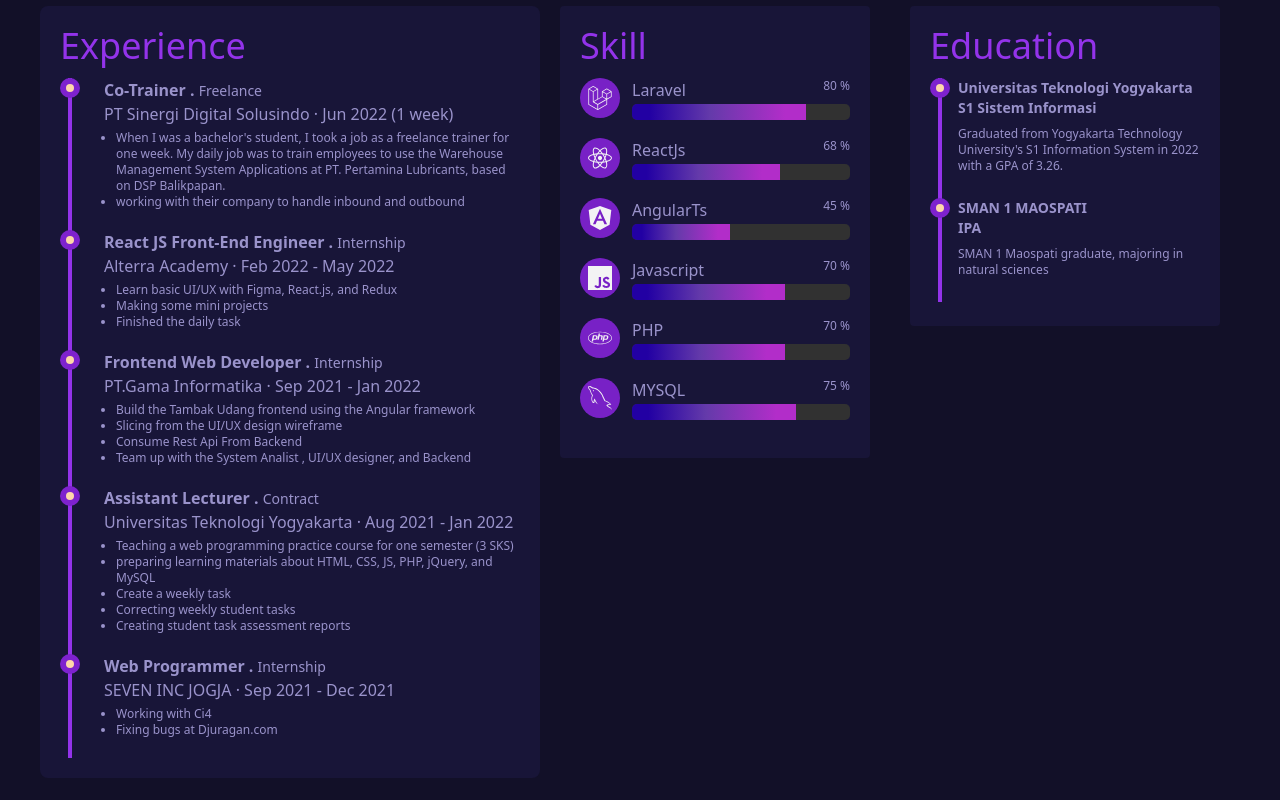
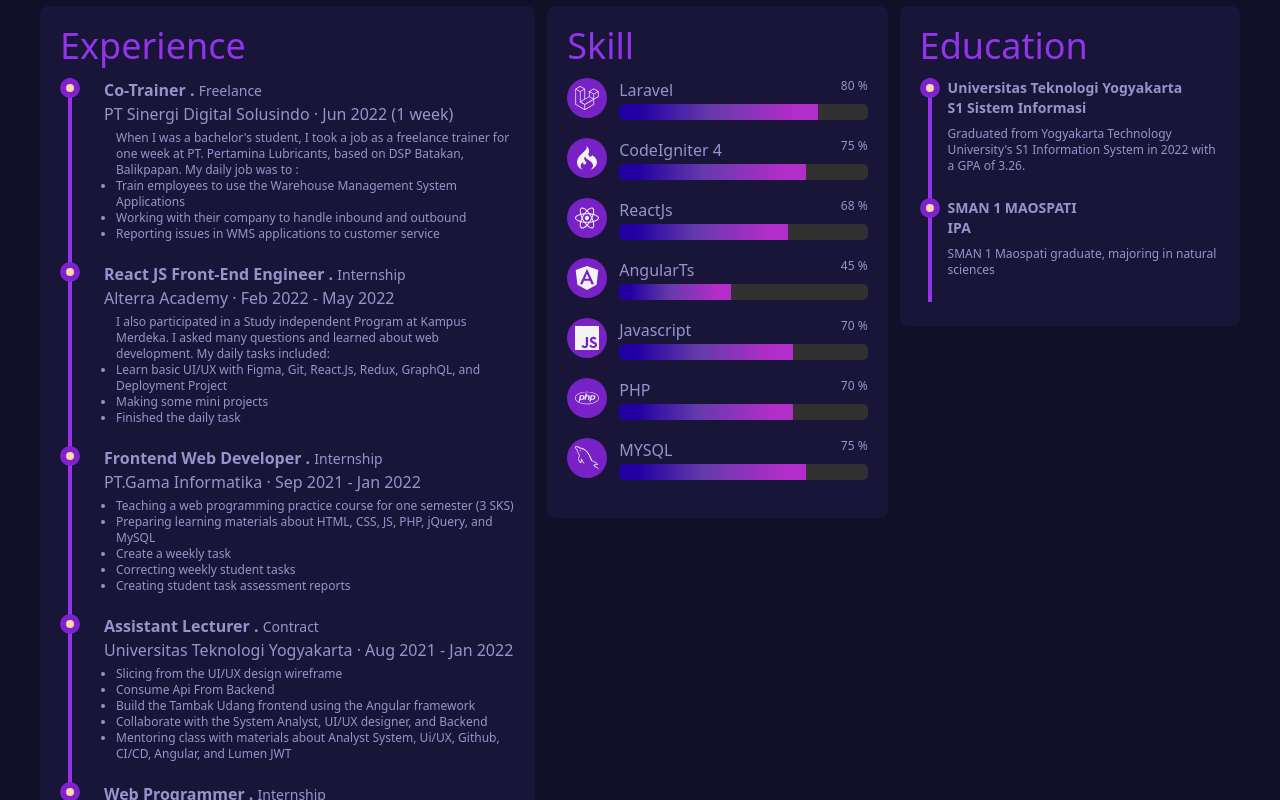
Before and after one commit to fahmihwan/my-cv, a React (Create React App) app: page /about in a window 1280 px wide. Shown: the part 420-1220 px from the top of the page. Built offline with nearby package versions, Linux system fonts and the light colour scheme.

Commit message:
fixs issue

```diff
--- a/public/index.html
+++ b/public/index.html
@@ -3,7 +3,10 @@
     <head>
         <meta charset="utf-8" />
         <link rel="icon" href="%PUBLIC_URL%/favicon.ico" />
-        <meta name="viewport" content="width=device-width, initial-scale=1" />
+        <meta
+            name="viewport"
+            content="width=device-width, height=device-height, initial-scale=1"
+        />
         <meta name="theme-color" content="#000000" />
         <meta
             name="description"
--- a/src/App.css
+++ b/src/App.css
@@ -27,8 +27,8 @@
     border-width: 2px;
     border-style: solid;
     border-image: linear-gradient(to bottom, #a50daf, #35d2c2) 1;
-
     transition: 0.2s;
+    -webkit-transition: 0.2s;
 }
 :hover.listPortoDark {
     animation: dataPortoDark 0.6s linear infinite;
@@ -67,7 +67,7 @@
 /* DARKMODE */
 .profilImgDark {
     border-radius: 75% 25% 75% 25% / 32% 82% 18% 68%;
-    overflow: hidden;
+    overflow: hidden !important;
     box-shadow: rgba(0, 0, 0, 0.17) 0px -23px 25px 0px inset,
         rgba(0, 0, 0, 0.15) 0px -36px 30px 0px inset,
         rgba(0, 0, 0, 0.1) 0px -79px 40px 0px inset,
@@ -101,7 +101,7 @@
     display: flex;
     align-items: center;
     border-radius: 75% 25% 75% 25% / 32% 82% 18% 68%;
-    overflow: hidden;
+    overflow: hidden !important;
 }
 
 /* PROGRESSBAR LIGHT */
--- a/src/components/Modal.js
+++ b/src/components/Modal.js
@@ -1,4 +1,4 @@
-import React from "react";
+import React, { useEffect, useState } from "react";
 // AiOutlineCompress
 
 // redux
@@ -8,6 +8,7 @@
 const Modal = () => {
     const modal = useSelector((state) => state.modal.value);
     const showImg = useSelector((state) => state.showImg.value);
+    // const [dataImg, setDataImg] = useState();
     const dispatch = useDispatch();
 
     return (
--- a/src/data/skills.json
+++ b/src/data/skills.json
@@ -3,6 +3,10 @@
         {
             "title": "Laravel",
             "value": "80"
+        },
+        {
+            "title": "CodeIgniter 4",
+            "value": "75"
         },
         {
             "title": "ReactJs",
--- a/src/data/work_experience.json
+++ b/src/data/work_experience.json
@@ -5,9 +5,11 @@
             "company": "PT Sinergi Digital Solusindo",
             "category": "Freelance",
             "duration": "Jun 2022 (1 week)",
-            "description": [
-                "When I was a bachelor's student, I took a job as a freelance trainer for one week. My daily job was to train employees to use the Warehouse Management System Applications at PT. Pertamina Lubricants, based on DSP Balikpapan.",
-                "working with their company to handle inbound and outbound"
+            "description": "When I was a bachelor's student, I took a job as a freelance trainer for one week at PT. Pertamina Lubricants, based on DSP Batakan, Balikpapan. My daily job was to :",
+            "subDescription": [
+                "Train employees to use the Warehouse Management System Applications",
+                "Working with their company to handle inbound and outbound",
+                "Reporting issues in WMS applications to customer service"
             ]
         },
         {
@@ -15,9 +17,10 @@
             "company": "Alterra Academy ",
             "category": "Internship",
             "duration": "Feb 2022 - May 2022",
-            "description": [
-                "Learn basic UI/UX with Figma, React.js, and Redux",
-                "Making some mini projects",
+            "description": "I also participated in a Study independent Program at Kampus Merdeka. I asked many questions and learned about web development. My daily tasks included:",
+            "subDescription": [
+                "Learn basic UI/UX with Figma, Git, React.Js, Redux, GraphQL, and Deployment Project",
+                "Making some mini projects ",
                 "Finished the daily task"
             ]
         },
@@ -26,11 +29,13 @@
             "company": "PT.Gama Informatika",
             "category": "Internship",
             "duration": "Sep 2021 - Jan 2022 ",
-            "description": [
-                "Build the Tambak Udang frontend using the Angular framework",
-                "Slicing from the UI/UX design wireframe",
-                "Consume Rest Api From Backend",
-                "Team up with the System Analist , UI/UX designer, and Backend"
+            "description": "",
+            "subDescription": [
+                "Teaching a web programming practice course for one semester (3 SKS) ",
+                "Preparing learning materials about HTML, CSS, JS, PHP, jQuery, and MySQL ",
+                "Create a weekly task",
+                "Correcting weekly student tasks",
+                "Creating student task assessment reports"
             ]
         },
         {
@@ -38,12 +43,13 @@
             "company": "Universitas Teknologi Yogyakarta",
             "category": "Contract",
             "duration": "Aug 2021 - Jan 2022",
-            "description": [
-                "Teaching a web programming practice course for one semester (3 SKS)",
-                "preparing learning materials about HTML, CSS, JS, PHP, jQuery, and MySQL",
-                "Create a weekly task",
-                "Correcting weekly student tasks",
-                "Creating student task assessment reports"
+            "description": "",
+            "subDescription": [
+                "Slicing from the UI/UX design wireframe",
+                "Consume Api From Backend",
+                "Build the Tambak Udang frontend using the Angular framework ",
+                "Collaborate with the System Analyst, UI/UX designer, and Backend",
+                "Mentoring class with materials about Analyst System, Ui/UX, Github, CI/CD, Angular, and Lumen JWT"
             ]
         },
         {
@@ -51,7 +57,11 @@
             "company": "SEVEN INC JOGJA",
             "category": "Internship",
             "duration": "Sep 2021 - Dec 2021",
-            "description": ["Working with Ci4", "Fixing bugs at Djuragan.com"]
+            "description": "",
+            "subDescription": [
+                "Working with Ci4",
+                "Fixing bugs at Djuragan.com- Working with Ci4 - Fixing bugs at Djuragan.com"
+            ]
         }
     ]
 }
--- a/src/menu/About.jsx
+++ b/src/menu/About.jsx
@@ -8,7 +8,7 @@
 import summary from "../data/summary.json";
 // icon
 import { FaReact, FaLaravel, FaPhp } from "react-icons/fa";
-import { SiJavascript, SiAngular } from "react-icons/si";
+import { SiJavascript, SiAngular, SiCodeigniter } from "react-icons/si";
 import { GrMysql } from "react-icons/gr";
 import { FaGithub, FaLinkedin } from "react-icons/fa";
 import { AiOutlineMail } from "react-icons/ai";
@@ -18,24 +18,22 @@
     return (
         <div className="py-10">
             <Description />
-            <div className="mx-10">
-                <div className="md:flex">
+            <div className="mx-5 md:mx-10">
+                <div className=" lg:flex ">
                     <div
                         data-aos="fade-down"
-                        data-aos-duration="500"
-                        className="w-full md:w-5/12 md:mb-0 p-5 mb-10 rounded-lg bg-white dark:bg-elFancy  dark:text-textFancy  "
+                        className="w-full lg:w-5/12 md:mb-10 lg:mr-3 p-5 mb-10 rounded-lg bg-white dark:bg-elFancy  dark:text-textFancy  "
                     >
                         <p className="text-4xl mb-3 text-black dark:text-purple-600">
                             Experience
                         </p>
                         <WorkExperience />
                     </div>
-                    <div className="w-full md:w-7/12  ">
+                    <div className="w-full lg:w-7/12  ">
                         <div className="md:flex">
                             <div
                                 data-aos="fade-down"
-                                data-aos-duration="1000"
-                                className="w-full md:w-1/2  mb-10 md:mb-0 md:mx-5 p-5 rounded bg-white dark:bg-elFancy dark:text-textFancy   "
+                                className="w-full md:w-1/2 mb-10 md:mb-0 md:mr-3 p-5 rounded-lg bg-white dark:bg-elFancy dark:text-textFancy   "
                             >
                                 <p className="text-4xl mb-3 text-black dark:text-purple-600">
                                     Skill
@@ -44,8 +42,7 @@
                             </div>
                             <div
                                 data-aos="fade-down"
-                                data-aos-duration="1500"
-                                className="w-full md:w-1/2 p-5 h-80  md:mx-5 rounded bg-white  dark:bg-elFancy dark:text-textFancy "
+                                className="w-full md:w-1/2 p-5 h-80 rounded-lg bg-white  dark:bg-elFancy dark:text-textFancy "
                             >
                                 <p className="text-4xl mb-3 text-black dark:text-purple-600">
                                     Education
@@ -148,7 +145,8 @@
                                 </p>
                             </div>
                             <ul className="list-disc pl-3 text-xs ">
-                                {d.description.map((list, i) => {
+                                <li className="list-none">{d?.description}</li>
+                                {d.subDescription.map((list, i) => {
                                     return <li key={i}>{list}</li>;
                                 })}
                             </ul>
@@ -238,6 +236,8 @@
     switch (icon) {
         case "Laravel":
             return <FaLaravel className="text-2xl" />;
+        case "CodeIgniter 4":
+            return <SiCodeigniter className="text-2xl" />;
         case "ReactJs":
             return <FaReact className="text-2xl" />;
         case "Javascript":
--- a/src/menu/Detail.js
+++ b/src/menu/Detail.js
@@ -1,6 +1,6 @@
 import { useLocation, useNavigate } from "react-router-dom";
 import { useSelector, useDispatch } from "react-redux";
-import React, { memo, useMemo } from "react";
+import React, { memo, useEffect, useMemo } from "react";
 
 import { MdArrowBackIos } from "react-icons/md";
 import Modal from "../components/Modal";
@@ -13,12 +13,15 @@
 
     let { detail, primaryImg, title } = useLocation().state;
     const dispatch = useDispatch();
-    dispatch(showImgUpdate(primaryImg.slice(1)));
+    useEffect(() => {
+        dispatch(showImgUpdate(primaryImg.slice(1)));
+    }, []);
+
     const dataImg = useMemo(() => getDataFromJson(detail), [detail]);
 
     return (
-        <div className={`px-4 md:px-10 pt-5 pb-52`}>
-            <div className="mb-5 flex justify-between dark:bg-elFancy dark:text-textFancy ">
+        <div className={`px-4 md:px-10 pt-5 pb-10`}>
+            <div className="mb-5 p-2 rounded flex justify-between dark:bg-elFancy dark:text-textFancy ">
                 <p className="text-xl">Detail Portfolio</p>
                 <button
                     onClick={() => navigate("/portfolio")}
@@ -83,8 +86,8 @@
             <div className="w-full lg:w-1/4 rounded bg-lightBlue md:bg-white dark:bg-elFancy">
                 <div
                     className="flex lg:flex-col border-purple-600
-                overflow-x-scroll  lg:overflow-x-visible lg:overflow-y-scroll
-                lg:h-[540px]  items-end "
+                overflow-x-scroll lg:overflow-x-visible lg:overflow-y-scroll
+                lg:h-[540px]  items-end pb-3 md:pb-0 "
                 >
                     {dataImg.map((d, i) => {
                         return (
@@ -108,7 +111,7 @@
 const NoteEl = ({ detail, title }) => {
     return (
         <div className="w-full ">
-            <div className="mb-5 dark:bg-elFancy dark:text-textFancy ">
+            <div className="mb-5 dark:bg-elFancy  dark:text-textFancy ">
                 <p className=" text-2xl text-purple-400">{title}</p>
             </div>
             <div className="mb-2 md:mb-5">
--- a/src/menu/Home.js
+++ b/src/menu/Home.js
@@ -44,9 +44,14 @@
                                     Learn About Me
                                 </Link>
 
-                                <button className="border-dashed bg-white dark:bg-transparent hover:border-solid border border-gray-400 dark:border-white p-2 mr-2 ">
+                                <a
+                                    className="border-dashed bg-white dark:bg-transparent hover:border-solid border border-gray-400 dark:border-white p-2 mr-2 "
+                                    target={"_blank"}
+                                    rel="noreferrer noopener"
+                                    href="/cv/cv.pdf"
+                                >
                                     Resume
-                                </button>
+                                </a>
                                 <a
                                     className="text-blue-600 dark:text-purple-500 "
                                     target={"_blank"}
--- a/src/menu/Portfolio.js
+++ b/src/menu/Portfolio.js
@@ -9,9 +9,9 @@
 
 const Portfolio = () => {
     return (
-        <div className="px-5 md:px-10 pt-5 pb-52 ">
+        <div className="px-5 md:px-10 pt-5 pb-10 ">
             <div className="mb-5  px-2 lg:flex justify-between items-center dark:bg-elFancy ">
-                <div className="mb-3 lg:mb-0 dark:text-purple-500">
+                <div className="mb-3 lg:mb-0 py-2 dark:text-purple-500 dark:rounded">
                     <p className="text-4xl mb-3">Portfolio</p>
                     <p className=" text-xs md:text-base ">
                         This is my previous works, personal (experiments), and
```
Also changed, not shown: 1 other file (tests, documents, lock files or other folders).
